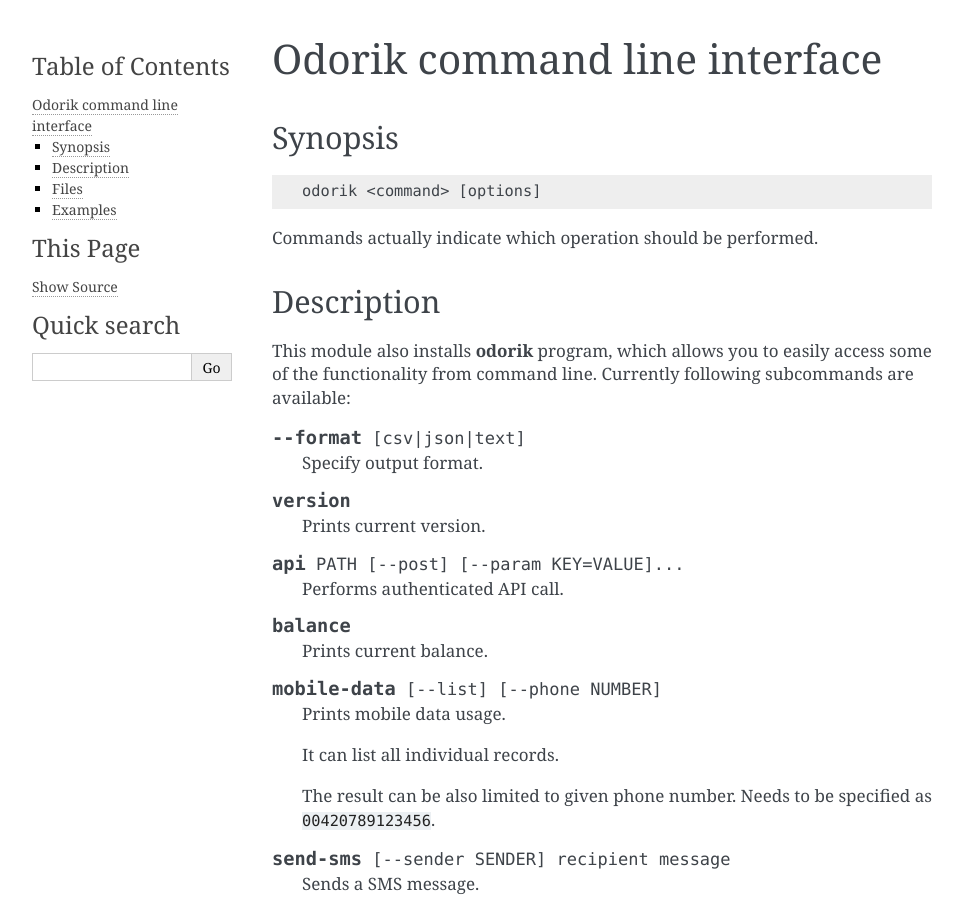
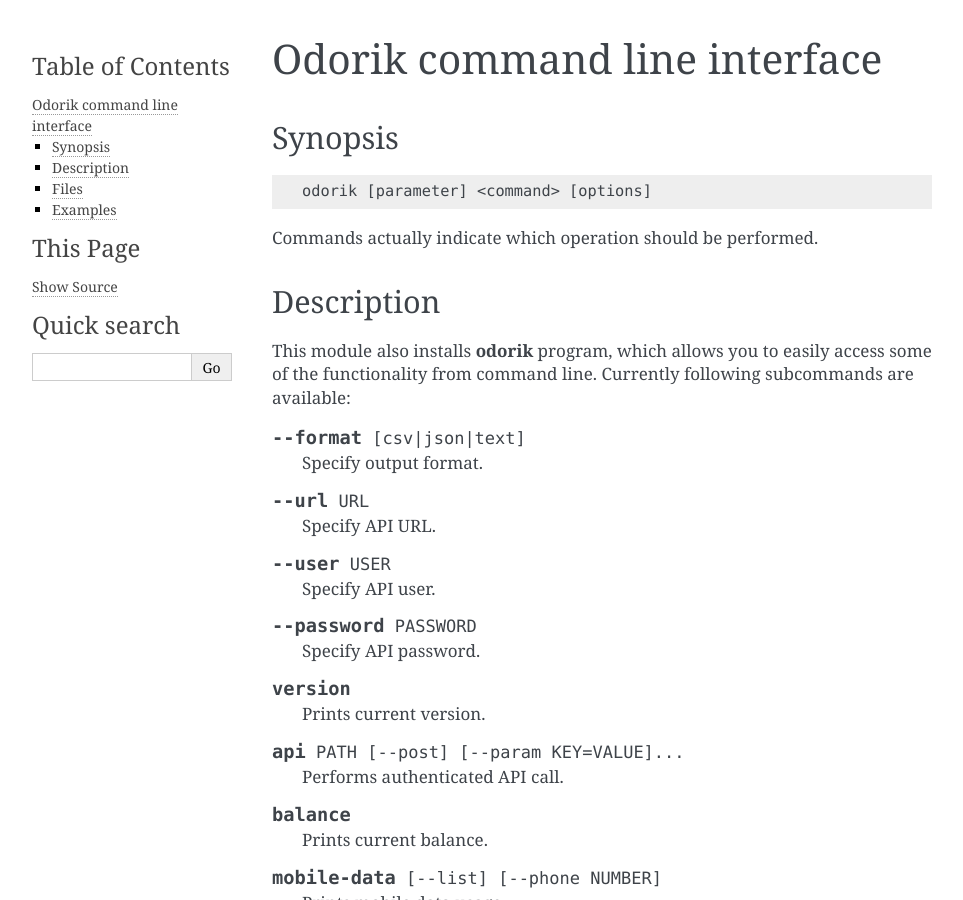
Before and after one commit to nijel/odorik, a Sphinx documentation site: the page built from docs/command.rst, in a window 1280 px wide and 900 px high. Shown: the whole window, without its empty margins (148-1111 px from the left). Built offline with Sphinx 7.4.7, drawn with Linux system fonts in a browser that asks for light colours.

Commit message:
Allow to override configuration from command line
Signed-off-by: Michal Čihař <michal@cihar.com>

```diff
--- a/docs/command.rst
+++ b/docs/command.rst
@@ -8,7 +8,7 @@ Synopsis
 
 .. code-block:: text
 
-    odorik <command> [options]
+    odorik [parameter] <command> [options]
 
 Commands actually indicate which operation should be performed.
 
@@ -22,6 +22,18 @@ subcommands are available:
 .. option:: --format [csv|json|text]
 
     Specify output format.
+
+.. option:: --url URL
+
+    Specify API URL.
+
+.. option:: --user USER
+
+    Specify API user.
+
+.. option:: --password PASSWORD
+
+    Specify API password.
 
 .. option:: version
 
```
Also changed, not shown: 1 other file.
